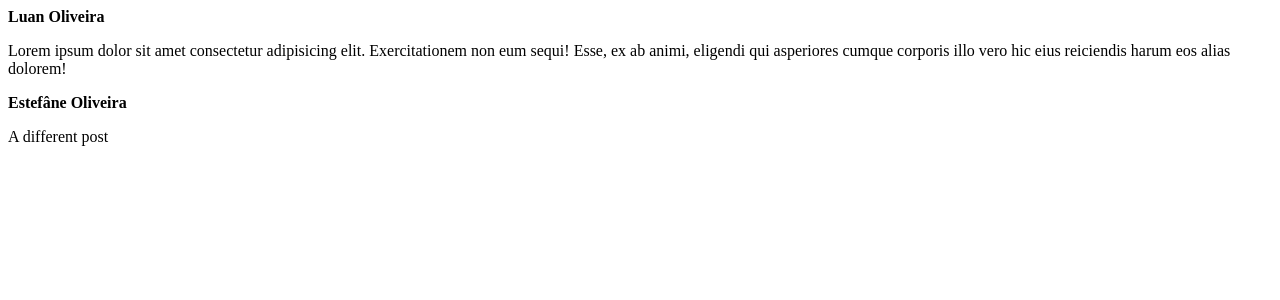
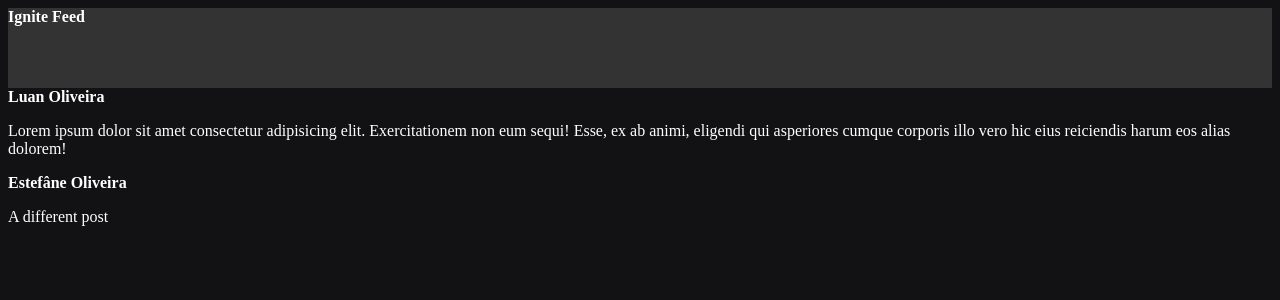
Before and after one commit to luanoliveira98/Rocketseat-Ignite-ReactJS, a React (Vite) app in the folder 01-fundamentos-reactjs/: page / in a window 1280 px wide. Shown: the top 300 px of the page. Built offline with nearby package versions, Linux system fonts and the light colour scheme.

Commit message:
feat: add header component with css module

```diff
--- a/01-fundamentos-reactjs/src/App.jsx
+++ b/01-fundamentos-reactjs/src/App.jsx
@@ -1,11 +1,16 @@
 import { useState } from 'react'
+
+import { Header } from './components/Header';
 import { Post } from './Post'
+
+import "./styles.css";
 
 export function App() {
   const [count, setCount] = useState(0)
 
   return (
     <div>
+      <Header />
       <Post
         author="Luan Oliveira"
         content="Lorem ipsum dolor sit amet consectetur adipisicing elit. Exercitationem non eum sequi! Esse, ex ab animi, eligendi qui asperiores cumque corporis illo vero hic eius reiciendis harum eos alias dolorem!"
--- /dev/null
+++ b/01-fundamentos-reactjs/src/components/Header.jsx
@@ -0,0 +1,9 @@
+import styles from './Header.module.css'
+
+export function Header() {
+  return (
+    <header className={styles.header}>
+      <strong>Ignite Feed</strong>
+    </header>
+  );
+}
--- /dev/null
+++ b/01-fundamentos-reactjs/src/components/Header.module.css
@@ -0,0 +1,4 @@
+.header {
+  background-color: #333;
+  height: 80px;
+}
--- /dev/null
+++ b/01-fundamentos-reactjs/src/styles.css
@@ -0,0 +1,4 @@
+body {
+  background-color: #121214;
+  color: #fff;
+}
```
